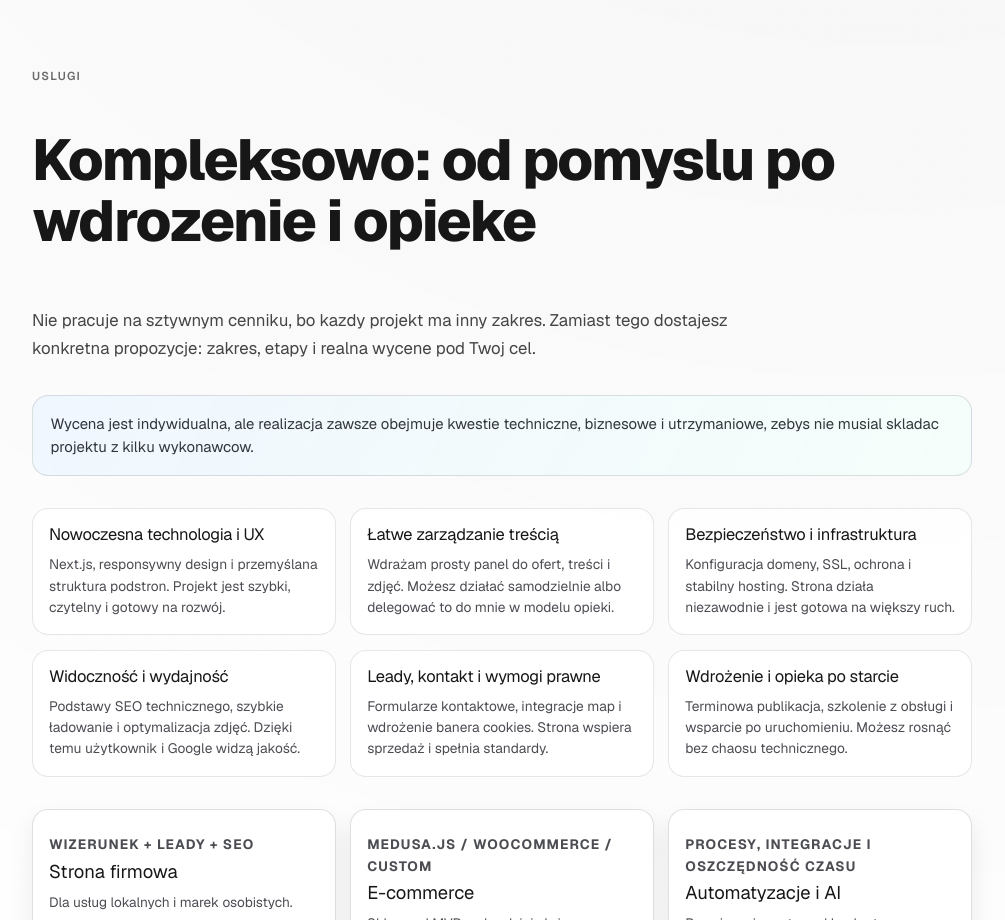
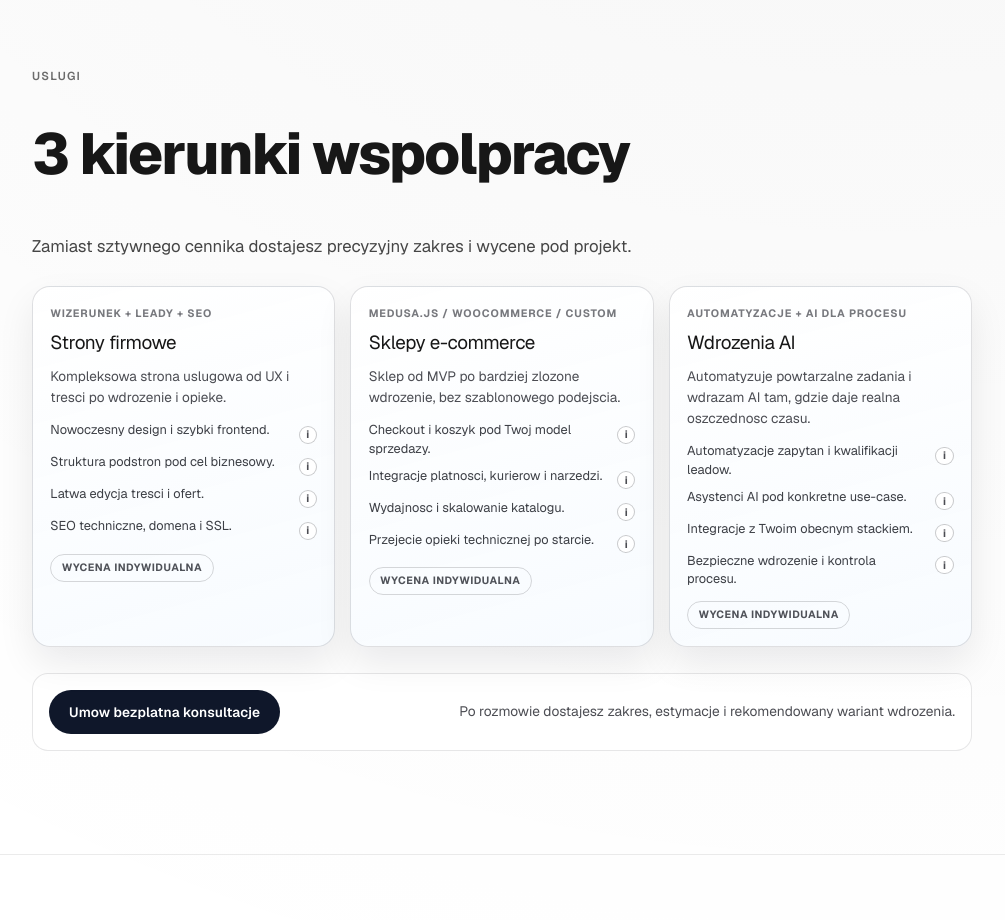
Before and after one commit to xRechu/portfolio, a Next.js app: page / in a window 1280 px wide. Shown: the part 1880-2800 px from the top of the page, without its empty margins (138-1143 px from the left). Built offline with nearby package versions, Linux system fonts and the light colour scheme.

Commit message:
Dostosuj produktowe i hero sekcje

```diff
--- a/src/components/ServicesSection.module.css
+++ b/src/components/ServicesSection.module.css
@@ -6,65 +6,36 @@
 .inner {
 	display: flex;
 	flex-direction: column;
-	gap: 2rem;
+	gap: 1.6rem;
 }
 
-.notice {
-	padding: 1rem 1.1rem;
-	border-radius: 16px;
-	border: 1px solid rgba(13, 15, 23, 0.12);
-	background: linear-gradient(120deg, rgba(236, 245, 255, 0.75), rgba(243, 255, 250, 0.78));
+.pricingGrid {
+	display: grid;
+	grid-template-columns: repeat(3, minmax(0, 1fr));
+	gap: 0.95rem;
 }
 
-.notice p {
-	margin: 0;
-	font-size: 0.93rem;
-	line-height: 1.6;
-	color: rgba(13, 15, 23, 0.84);
+.pricingCard {
+	position: relative;
+	padding: 1.08rem;
+	border-radius: 18px;
+	border: 1px solid rgba(13, 15, 23, 0.13);
+	background: linear-gradient(165deg, rgba(255, 255, 255, 0.96), rgba(247, 251, 255, 0.93));
+	box-shadow: 0 16px 36px rgba(13, 18, 30, 0.08);
+	display: flex;
+	flex-direction: column;
+	gap: 0.7rem;
+	overflow: visible;
 }
 
-.pillarGrid {
-	display: grid;
-	grid-template-columns: repeat(3, minmax(0, 1fr));
-	gap: 0.9rem;
+.pricingCard h3 {
+	margin: 0;
+	font-size: 1.18rem;
+	line-height: 1.2;
+	letter-spacing: -0.02em;
 }
 
-.pillarCard {
-	padding: 1rem;
-	border-radius: 16px;
-	border: 1px solid rgba(13, 15, 23, 0.1);
-	background: rgba(255, 255, 255, 0.82);
-}
-
-.pillarCard h3 {
-	margin: 0;
-	font-size: 1.03rem;
-	line-height: 1.2;
-	letter-spacing: -0.015em;
-}
-
-.pillarCard p {
-	margin: 0.58rem 0 0;
-	font-size: 0.86rem;
-	line-height: 1.55;
-	color: rgba(13, 15, 23, 0.74);
-}
-
-.packageGrid {
-	display: grid;
-	grid-template-columns: repeat(3, minmax(0, 1fr));
-	gap: 0.9rem;
-}
-
-.packageCard {
-	padding: 1rem;
-	border-radius: 16px;
-	border: 1px solid rgba(13, 15, 23, 0.13);
-	background: rgba(255, 255, 255, 0.9);
-	box-shadow: 0 12px 26px rgba(13, 18, 30, 0.08);
-}
-
-.packageScope {
+.cardScope {
 	margin: 0;
 	font-size: 0.67rem;
 	font-weight: 700;
@@ -73,26 +44,92 @@
 	color: rgba(13, 15, 23, 0.56);
 }
 
-.packageCard h3 {
-	margin: 0.35rem 0 0;
-	font-size: 1.15rem;
-	line-height: 1.2;
-}
-
-.packageCard p {
-	margin: 0.55rem 0 0;
+.cardDescription {
+	margin: 0;
 	font-size: 0.85rem;
 	line-height: 1.55;
 	color: rgba(13, 15, 23, 0.74);
 }
 
-.packageBadge {
+.featureList {
+	margin: 0.15rem 0 0;
+	padding: 0;
+	list-style: none;
+	display: grid;
+	gap: 0.5rem;
+}
+
+.featureItem {
+	display: flex;
+	align-items: flex-start;
+	justify-content: space-between;
+	gap: 0.55rem;
+}
+
+.featureText {
+	flex: 1;
+	font-size: 0.8rem;
+	line-height: 1.45;
+	color: rgba(13, 15, 23, 0.8);
+}
+
+.hintWrap {
+	position: relative;
+	flex-shrink: 0;
+}
+
+.featureHint {
+	width: 1.15rem;
+	height: 1.15rem;
+	border-radius: 999px;
+	border: 1px solid rgba(13, 15, 23, 0.22);
+	background: rgba(255, 255, 255, 0.94);
+	color: rgba(13, 15, 23, 0.74);
 	display: inline-flex;
-	margin-top: 0.85rem;
+	align-items: center;
+	justify-content: center;
+	font-size: 0.66rem;
+	font-weight: 700;
+	line-height: 1;
+	cursor: help;
+	outline: none;
+}
+
+.featureTooltip {
+	position: absolute;
+	right: 0;
+	top: calc(100% + 0.45rem);
+	width: min(248px, 68vw);
+	padding: 0.62rem 0.68rem;
+	border-radius: 12px;
+	background: rgba(8, 12, 20, 0.94);
+	color: rgba(255, 255, 255, 0.93);
+	font-size: 0.74rem;
+	line-height: 1.5;
+	box-shadow: 0 14px 30px rgba(8, 12, 20, 0.3);
+	opacity: 0;
+	visibility: hidden;
+	transform: translateY(6px);
+	transition: opacity 0.18s ease, transform 0.18s ease, visibility 0.18s ease;
+	pointer-events: none;
+	z-index: 8;
+}
+
+.hintWrap:hover .featureTooltip,
+.hintWrap:focus-within .featureTooltip {
+	opacity: 1;
+	visibility: visible;
+	transform: translateY(0);
+}
+
+.cardBadge {
+	align-self: flex-start;
+	display: inline-flex;
+	margin-top: 0.1rem;
 	padding: 0.3rem 0.65rem;
 	border-radius: 999px;
-	border: 1px solid rgba(13, 15, 23, 0.15);
-	font-size: 0.67rem;
+	border: 1px solid rgba(13, 15, 23, 0.16);
+	font-size: 0.66rem;
 	font-weight: 700;
 	letter-spacing: 0.05em;
 	text-transform: uppercase;
@@ -140,16 +177,20 @@
 }
 
 @media (max-width: 960px) {
-	.pillarGrid,
-	.packageGrid {
+	.pricingGrid {
 		grid-template-columns: repeat(2, minmax(0, 1fr));
 	}
 }
 
 @media (max-width: 700px) {
-	.pillarGrid,
-	.packageGrid {
+	.pricingGrid {
 		grid-template-columns: 1fr;
+	}
+
+	.featureTooltip {
+		right: auto;
+		left: 0;
+		width: min(260px, 74vw);
 	}
 
 	.ctaRow {
--- a/src/components/ServicesSection.tsx
+++ b/src/components/ServicesSection.tsx
@@ -2,54 +2,102 @@
 
 import styles from "./ServicesSection.module.css";
 
-const servicePillars = [
+type OfferFeature = {
+	summary: string;
+	detail: string;
+};
+
+type ServiceOffer = {
+	name: string;
+	scope: string;
+	description: string;
+	features: OfferFeature[];
+};
+
+const serviceOffers: ServiceOffer[] = [
 	{
-		title: "Nowoczesna technologia i UX",
+		name: "Strony firmowe",
+		scope: "Wizerunek + leady + SEO",
 		description:
-			"Next.js, responsywny design i przemyślana struktura podstron. Projekt jest szybki, czytelny i gotowy na rozwój.",
+			"Kompleksowa strona uslugowa od UX i tresci po wdrozenie i opieke.",
+		features: [
+			{
+				summary: "Nowoczesny design i szybki frontend.",
+				detail:
+					"Projektuje i wdrazam w Next.js z naciskiem na szybkość, czytelnosc i premium odbior marki.",
 			},
 			{
-		title: "Łatwe zarządzanie treścią",
-		description:
-			"Wdrażam prosty panel do ofert, treści i zdjęć. Możesz działać samodzielnie albo delegować to do mnie w modelu opieki.",
+				summary: "Struktura podstron pod cel biznesowy.",
+				detail:
+					"Uklad planuje pod realny cel: pozyskanie leadow, prezentacja oferty, budowanie zaufania i kontakt.",
 			},
 			{
-		title: "Bezpieczeństwo i infrastruktura",
-		description:
-			"Konfiguracja domeny, SSL, ochrona i stabilny hosting. Strona działa niezawodnie i jest gotowa na większy ruch.",
+				summary: "Latwa edycja tresci i ofert.",
+				detail:
+					"Wdrazam prosty panel, dzieki ktoremu mozesz samodzielnie aktualizowac tresci bez wsparcia developera.",
 			},
 			{
-		title: "Widoczność i wydajność",
-		description:
-			"Podstawy SEO technicznego, szybkie ładowanie i optymalizacja zdjęć. Dzięki temu użytkownik i Google widzą jakość.",
+				summary: "SEO techniczne, domena i SSL.",
+				detail:
+					"Konfiguruję podstawy widocznosci w Google oraz bezpieczne, poprawne dzialanie calej infrastruktury.",
+			},
+		],
 	},
 	{
-		title: "Leady, kontakt i wymogi prawne",
+		name: "Sklepy e-commerce",
+		scope: "Medusa.js / WooCommerce / custom",
 		description:
-			"Formularze kontaktowe, integracje map i wdrożenie banera cookies. Strona wspiera sprzedaż i spełnia standardy.",
+			"Sklep od MVP po bardziej zlozone wdrozenie, bez szablonowego podejscia.",
+		features: [
+			{
+				summary: "Checkout i koszyk pod Twoj model sprzedazy.",
+				detail:
+					"Tworze flow zakupowy dopasowany do produktu, marzy i strategii, zamiast gotowego szablonu 1:1.",
 			},
 			{
-		title: "Wdrożenie i opieka po starcie",
-		description:
-			"Terminowa publikacja, szkolenie z obsługi i wsparcie po uruchomieniu. Możesz rosnąć bez chaosu technicznego.",
-	},
-];
-
-const servicePackages = [
-	{
-		name: "Strona firmowa",
-		scope: "Wizerunek + leady + SEO",
-		notes: "Dla usług lokalnych i marek osobistych.",
+				summary: "Integracje platnosci, kurierow i narzedzi.",
+				detail:
+					"Lacze sklep z systemami, z ktorych korzystasz: platnosci, logistyka, CRM, marketing i analityka.",
 			},
 			{
-		name: "E-commerce",
-		scope: "Medusa.js / WooCommerce / custom",
-		notes: "Sklepy od MVP po bardziej złożone wdrożenia.",
+				summary: "Wydajnosc i skalowanie katalogu.",
+				detail:
+					"Optymalizuje listingi, zdjecia i warstwe danych, aby sklep trzymal tempo przy wiekszym ruchu i ofercie.",
 			},
 			{
-		name: "Automatyzacje i AI",
-		scope: "Procesy, integracje i oszczędność czasu",
-		notes: "Rozwiązania szyte pod konkretny workflow.",
+				summary: "Przejecie opieki technicznej po starcie.",
+				detail:
+					"Moge przejac utrzymanie, poprawki i rozwoj, zeby Twoj zespol skupil sie na sprzedazy, nie na bugach.",
+			},
+		],
+	},
+	{
+		name: "Wdrozenia AI",
+		scope: "Automatyzacje + AI dla procesu",
+		description:
+			"Automatyzuje powtarzalne zadania i wdrazam AI tam, gdzie daje realna oszczednosc czasu.",
+		features: [
+			{
+				summary: "Automatyzacje zapytan i kwalifikacji leadow.",
+				detail:
+					"Buduje scenariusze, ktore porzadkuja dane z formularzy, nadaja priorytet leadom i przyspieszaja odpowiedzi.",
+			},
+			{
+				summary: "Asystenci AI pod konkretne use-case.",
+				detail:
+					"Wdrazam AI do zadan praktycznych: obsluga zapytan, pomoc sprzedazowa, drafty tresci i operacje wewnetrzne.",
+			},
+			{
+				summary: "Integracje z Twoim obecnym stackiem.",
+				detail:
+					"Lacze automatyzacje z narzedziami, ktore juz masz, aby uniknac chaosu i dublowania pracy zespolu.",
+			},
+			{
+				summary: "Bezpieczne wdrozenie i kontrola procesu.",
+				detail:
+					"Ustalam zasady, monitoring i ograniczenia, zeby AI wspieralo firme, a nie tworzylo ryzyko operacyjne.",
+			},
+		],
 	},
 ];
 
@@ -58,35 +106,33 @@ export default function ServicesSection() {
 		<section id="uslugi" className={`page-section ${styles.section}`}>
 			<div className={`page-section-inner ${styles.inner}`}>
 				<p className="page-section-eyebrow">Uslugi</p>
-				<h2 className="page-section-title">Kompleksowo: od pomyslu po wdrozenie i opieke</h2>
+				<h2 className="page-section-title">3 kierunki wspolpracy</h2>
 				<p className="page-section-description">
-					Nie pracuje na sztywnym cenniku, bo kazdy projekt ma inny zakres. Zamiast tego dostajesz konkretna
-					propozycje: zakres, etapy i realna wycene pod Twoj cel.
+					Zamiast sztywnego cennika dostajesz precyzyjny zakres i wycene pod projekt.
 				</p>
 
-				<div className={styles.notice}>
-					<p>
-						Wycena jest indywidualna, ale realizacja zawsze obejmuje kwestie techniczne, biznesowe i
-						utrzymaniowe, zebys nie musial skladac projektu z kilku wykonawcow.
-					</p>
-				</div>
+				<div className={styles.pricingGrid}>
+					{serviceOffers.map((offer) => (
+						<article key={offer.name} className={styles.pricingCard}>
+							<p className={styles.cardScope}>{offer.scope}</p>
+							<h3>{offer.name}</h3>
+							<p className={styles.cardDescription}>{offer.description}</p>
 
-				<div className={styles.pillarGrid}>
-					{servicePillars.map((pillar) => (
-						<article key={pillar.title} className={styles.pillarCard}>
-							<h3>{pillar.title}</h3>
-							<p>{pillar.description}</p>
-						</article>
+							<ul className={styles.featureList}>
+								{offer.features.map((feature) => (
+									<li key={feature.summary} className={styles.featureItem}>
+										<span className={styles.featureText}>{feature.summary}</span>
+										<span className={styles.hintWrap}>
+											<span className={styles.featureHint} tabIndex={0} aria-label="Pokaz szczegoly">
+												i
+											</span>
+											<span className={styles.featureTooltip}>{feature.detail}</span>
+										</span>
+									</li>
 								))}
-				</div>
+							</ul>
 
-				<div className={styles.packageGrid}>
-					{servicePackages.map((servicePackage) => (
-						<article key={servicePackage.name} className={styles.packageCard}>
-							<p className={styles.packageScope}>{servicePackage.scope}</p>
-							<h3>{servicePackage.name}</h3>
-							<p>{servicePackage.notes}</p>
-							<span className={styles.packageBadge}>Wycena indywidualna</span>
+							<span className={styles.cardBadge}>Wycena indywidualna</span>
 						</article>
 					))}
 				</div>
@@ -95,7 +141,7 @@ export default function ServicesSection() {
 					<a href="#kontakt" className={styles.ctaButton}>
 						Umow bezplatna konsultacje
 					</a>
-					<p>Po rozmowie dostajesz jasny plan i estymacje bez zobowiazan.</p>
+					<p>Po rozmowie dostajesz zakres, estymacje i rekomendowany wariant wdrozenia.</p>
 				</div>
 			</div>
 		</section>
```
Lines whose indentation alone changed are shown as unchanged.
